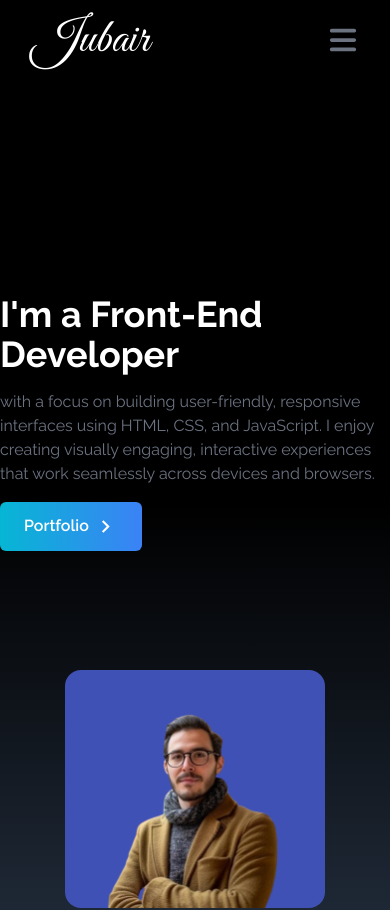
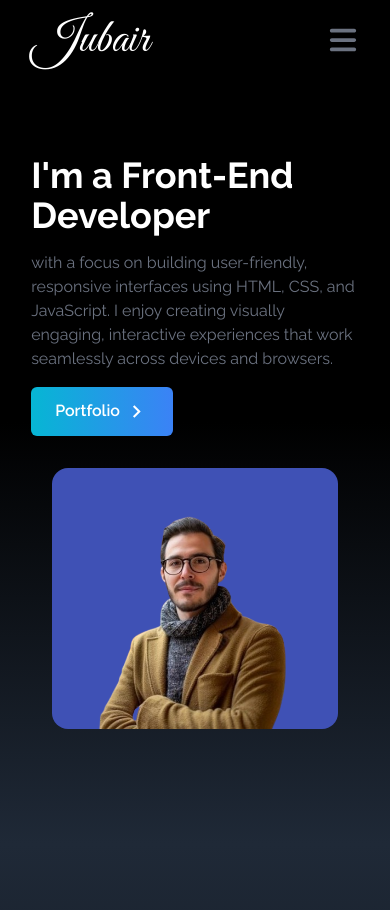
Before and after one commit to JubairHossain-280/Portfolio, a React (Create React App) app: page / in a window 390 px wide. Shown: the top 910 px of the page. Built offline with nearby package versions, Linux system fonts and the light colour scheme.

Commit message:
work on responsive

```diff
--- a/src/components/Home.jsx
+++ b/src/components/Home.jsx
@@ -7,14 +7,14 @@ import { Link } from 'react-scroll';
 const Home = () => {
   return (
     <div name='home' className='bg-gradient-to-b from-black via-black to-gray-800 w-full h-screen'>
-       <div className='max-w-screen-lg mx-auto flex flex-col justify-center items-center h-full pb-4 pt-32 md:flex-row md:pt-12'>
-        <div className='flex flex-col justify-center h-full mb-8'>
-            <h2 className='text-4xl md:text-6xl lg:text-7xl font-bold text-white'>
+       <div className='max-w-screen-lg mx-auto flex flex-col justify-center items-center h-full md:flex-row w-11/12'>
+        <div className='flex flex-col justify-center mb-8 w-11/12 mx-auto mt-10 md:mb-0 md:mt-0'>
+            <h2 className='text-4xl md:text-5xl lg:text-7xl font-bold text-white'>
                 I'm a Front-End Developer
             </h2>
             <p className='text-gray-500 py-4 max-w-md'>with a focus on building user-friendly, responsive interfaces using HTML, CSS, and JavaScript. I enjoy creating visually engaging, interactive experiences that work seamlessly across devices and browsers.
             </p>
-            <div>
+            <div className='flex justify-start'>
                 <Link to='portfolio' smooth duration={500} className='group text-white font-semibold cursor-pointer w-fit px-6 py-3 flex justify-center  rounded-md bg-gradient-to-r from-cyan-500 to-blue-500 md:my-2'>
                     Portfolio
                     <span className='group-hover:rotate-90 duration-300'>
@@ -24,7 +24,7 @@ const Home = () => {
             </div>
         </div>
         <div>
-            <img src={HeroImage} alt="Profile-img" className='rounded-2xl w-2/3 mx-auto md:w-full'/>
+            <img src={HeroImage} alt="Profile-img" className='rounded-2xl w-4/5 mx-auto md:w-full'/>
         </div>
        </div>
     </div>
--- a/src/components/Navbar.jsx
+++ b/src/components/Navbar.jsx
@@ -29,7 +29,7 @@ const Navbar = () => {
     },
   ]
   return (
-    <nav className='backdrop-blur-2xl w-full  px-8 z-10 text-white bg-black  sticky top-0 md:fixed md:bg-black/30'>
+    <nav className='backdrop-blur-2xl w-full  px-8 z-10 text-white bg-black  fixed top-0 md:bg-black/30'>
         <div className='container mx-auto flex justify-between items-center h-20'>
         <div className="logo z-10">
           <h1 className='font-signature text-white text-5xl'>Jubair</h1>
```
